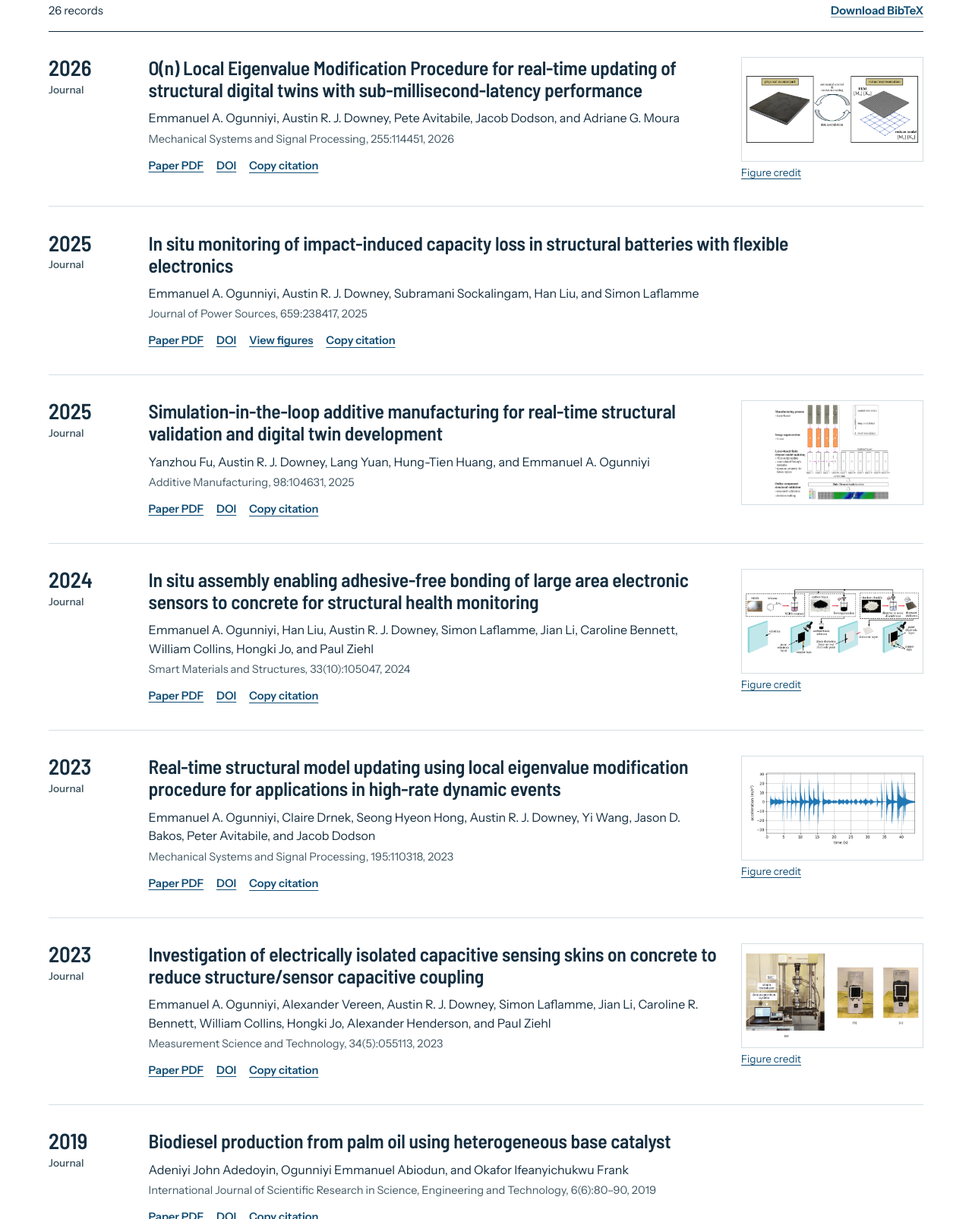
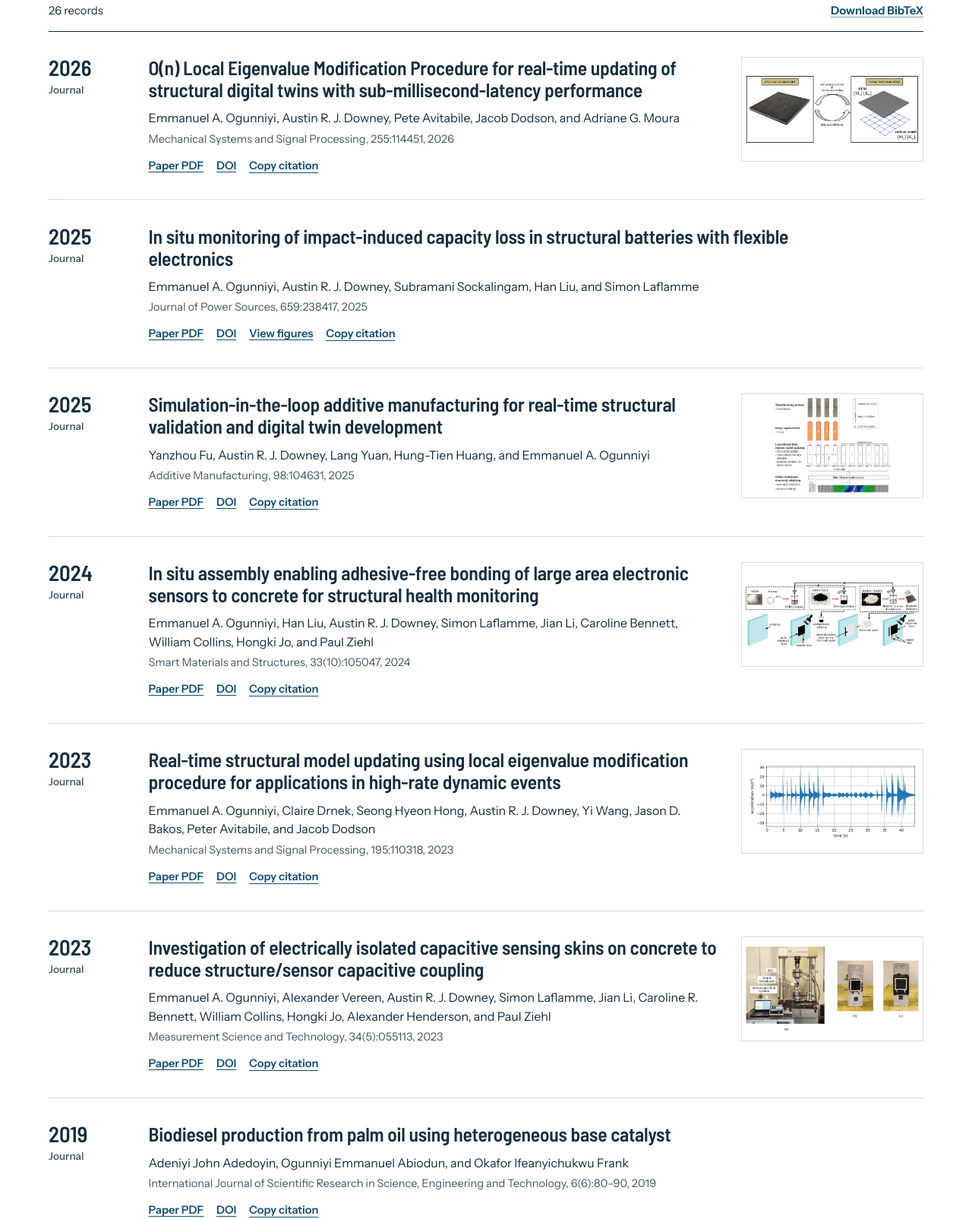
Before and after one commit to iMAS-laboratory/iMAS-lab, a plain HTML site: page publications.html in a window 1280 px wide. Shown: the part 537-2142 px from the top of the page at 76% size. Drawn offline with Linux system fonts and the light colour scheme.

Commit message:
publications.html

```diff
--- a/publications.html
+++ b/publications.html
@@ -62,7 +62,6 @@
             <img src="assets/images/papers/j8-figure.webp" width="1545" height="614" loading="lazy" decoding="async" alt="Physical plate and finite-element model exchanging observations and control decisions.">
           </a>
           <p class="figure-load-error" hidden><a href="https://cse.sc.edu/~adowney2/publications/Journal_publications/Ogunniyi2026OnLocalEigenvalue/Ogunniyi2026OnLocalEigenvalue.pdf#page=2">View figure at source</a></p>
-          <figcaption><a href="credits.html#credit-j8">Figure credit</a></figcaption>
         </figure>
         </article>
         <article class="publication publication--text" id="j7" data-type="journal" data-year="2025">
@@ -97,7 +96,6 @@
             <img src="assets/images/papers/j5-figure.webp" width="1449" height="544" loading="lazy" decoding="async" alt="Material preparation and assembly sequence for a corrugated soft elastomeric capacitor.">
           </a>
           <p class="figure-load-error" hidden><a href="https://cse.sc.edu/~adowney2/publications/Journal_publications/Ogunniyi2024SituAssemblyEnabling/Ogunniyi2024SituAssemblyEnabling.pdf#page=4">View figure at source</a></p>
-          <figcaption><a href="credits.html#credit-j5">Figure credit</a></figcaption>
         </figure>
         </article>
         <article class="publication" id="j4" data-type="journal" data-year="2023">
@@ -111,7 +109,6 @@
             <img src="assets/images/papers/j4-figure.webp" width="650" height="300" loading="lazy" decoding="async" alt="Measured acceleration of the cantilever beam as the roller support moves, from the experimental dataset used in the paper.">
           </a>
           <p class="figure-load-error" hidden><a href="https://github.com/High-Rate-SHM-Working-Group/Dataset-2-DROPBEAR-Acceleration-vs-Roller-Displacement/blob/main/images/acceleration_data.png">View figure at source</a></p>
-          <figcaption><a href="credits.html#credit-j4">Figure credit</a></figcaption>
         </figure>
         </article>
         <article class="publication" id="j3" data-type="journal" data-year="2023">
@@ -125,7 +122,6 @@
             <img src="assets/images/papers/j3-figure.webp" width="1449" height="707" loading="lazy" decoding="async" alt="Load frame, concrete specimen, sensors and electrical measurement equipment.">
           </a>
           <p class="figure-load-error" hidden><a href="https://cse.sc.edu/~adowney2/publications/Journal_publications/Ogunniyi2023InvestigationElectricallyIsolated/Ogunniyi2023InvestigationElectricallyIsolated.pdf#page=6">View figure at source</a></p>
-          <figcaption><a href="credits.html#credit-j3">Figure credit</a></figcaption>
         </figure>
         </article>
         <article class="publication publication--text" id="j2" data-type="journal" data-year="2019">
@@ -304,6 +300,6 @@
   </footer>
   <div id="toast" class="toast" role="status" hidden></div>
   <dialog id="citation-dialog" aria-labelledby="citation-title"><h2 id="citation-title">Copy citation</h2><label for="citation-text">Citation text</label><textarea id="citation-text" rows="6" readonly></textarea><button class="button" id="close-citation" type="button">Close</button></dialog>
-  <dialog id="figure-dialog" class="figure-dialog" aria-labelledby="figure-title"><div class="dialog-head"><h2 id="figure-title">Publication figure</h2><button class="button figure-close" type="button">Close</button></div><img id="figure-dialog-image" alt=""><p id="figure-dialog-caption"></p><div class="profile-links"><a class="text-link" href="credits.html" id="figure-dialog-source">Figure source</a><a class="text-link" href="credits.html#paper-figures">Image credits</a></div></dialog>
+  <dialog id="figure-dialog" class="figure-dialog" aria-labelledby="figure-title"><div class="dialog-head"><h2 id="figure-title">Publication figure</h2><button class="button figure-close" type="button">Close</button></div><img id="figure-dialog-image" alt=""><p id="figure-dialog-caption"></p><div class="profile-links"></div></dialog>
 </body>
 </html>
```
